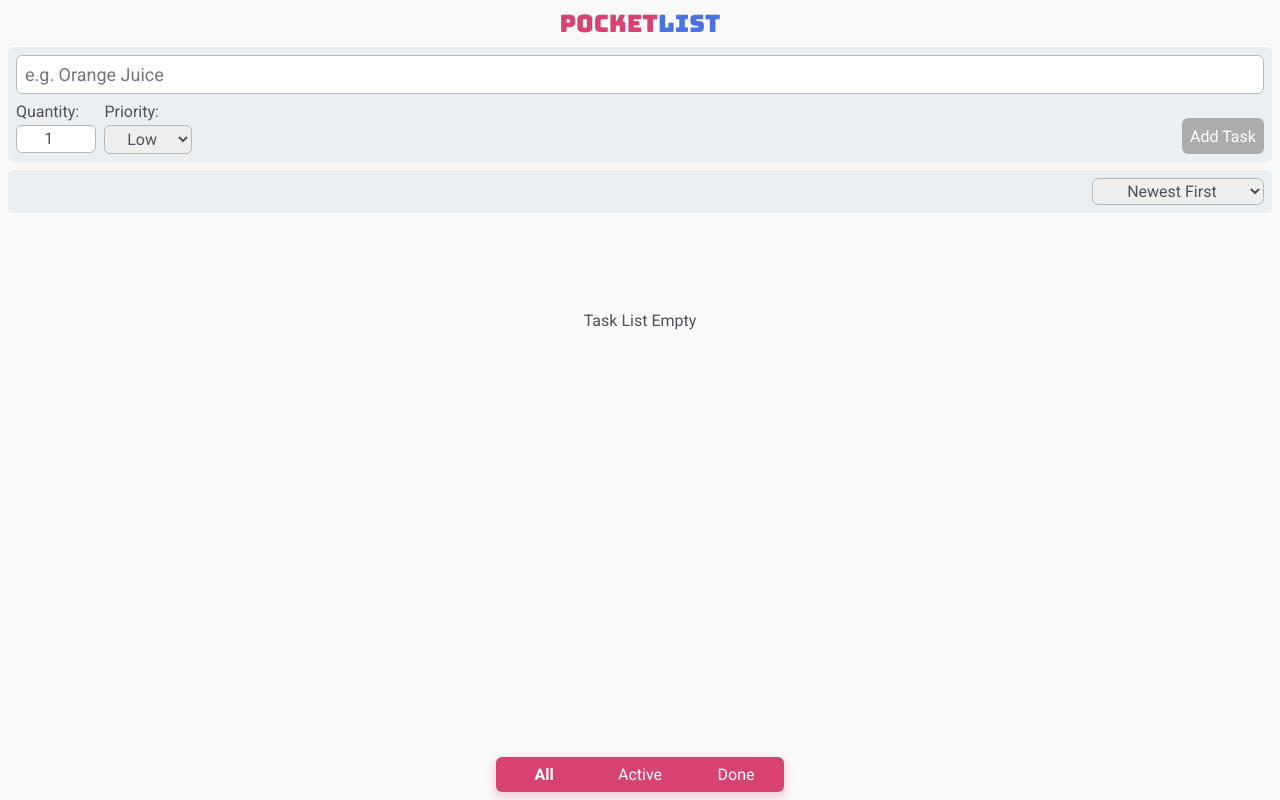
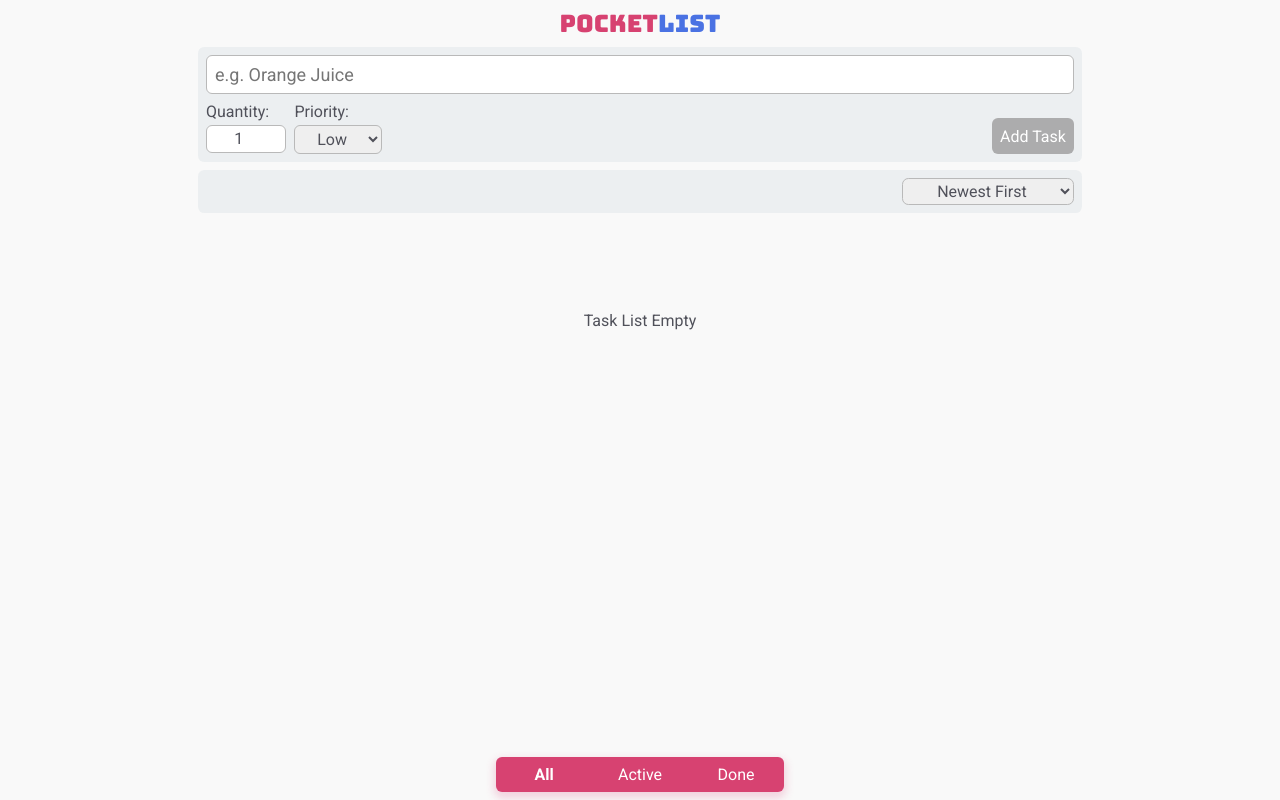
Before and after one commit to dejanpls/pocketlist, a React (Vite) app: page / in a window 1280 px wide. Built offline with nearby package versions, Linux system fonts and the light colour scheme.

Commit message:
feat: enable responsiveness on larger screens

```diff
--- a/src/styles/styles.css
+++ b/src/styles/styles.css
@@ -45,3 +45,14 @@ footer {
   padding-top: 24px;
   padding-bottom: 8px;
 }
+
+@media (min-width: 900px) {
+  html {
+    display: flex;
+    justify-content: center;
+  }
+
+  body {
+    width: 900px;
+  }
+}
```
